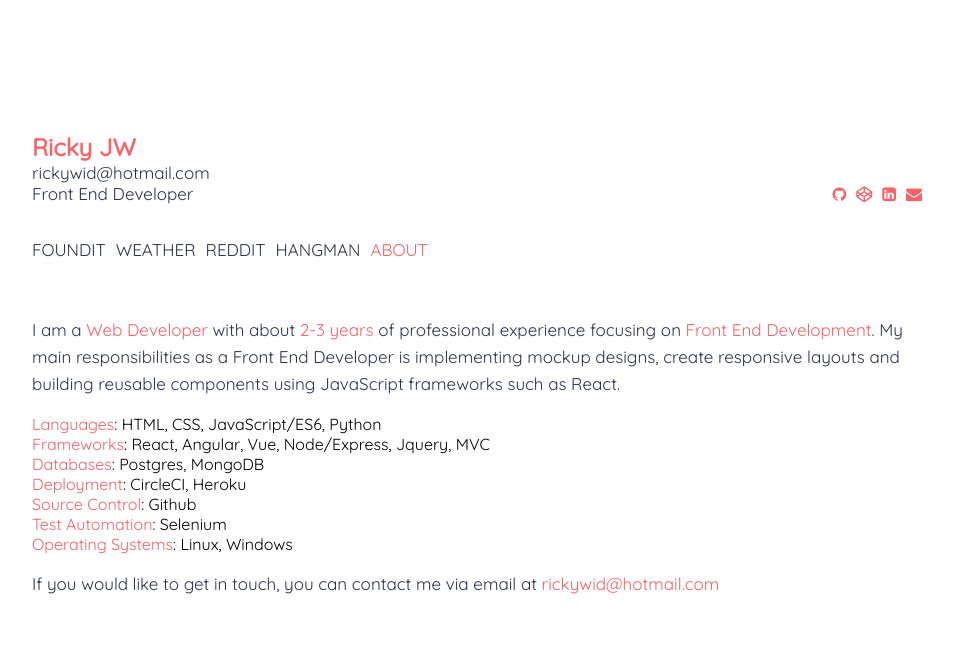
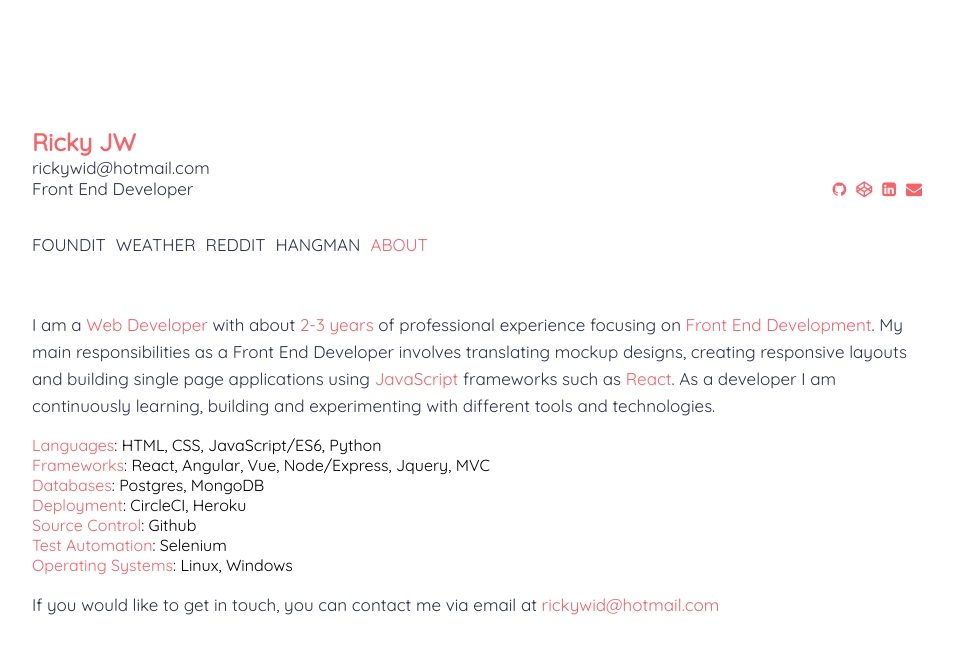
Before and after one commit to rickywid/portfolio, a React (Create React App) app: page / in a window 1280 px wide. Both pictures are taken after a click on the item "ABOUT". Shown: the top 654 px of the page, without its empty margins (158-1111 px from the left). Built offline with nearby package versions, Linux system fonts and the light colour scheme.

Commit message:
add min-height to projects to prevent jumping. update copy

```diff
--- a/src/App.js
+++ b/src/App.js
@@ -76,7 +76,7 @@ class App extends Component {
         <section className="project animated bounceInUp">
           {this.state.selectedProject === data.length + 1 ?
             <div className="bio">
-            <p>I am a <span className="highlight">Web Developer</span> with about <span className="highlight">2-3 years</span> of professional experience focusing on <span className="highlight">Front End Development</span>. My main responsibilities as a Front End Developer is implementing mockup designs, create responsive layouts and building reusable components using JavaScript frameworks such as React.</p>
+            <p>I am a <span className="highlight">Web Developer</span> with about <span className="highlight">2-3 years</span> of professional experience focusing on <span className="highlight">Front End Development</span>. My main responsibilities as a Front End Developer involves translating mockup designs, creating responsive layouts and building single page applications using <span className="highlight">JavaScript</span> frameworks such as <span className="highlight">React</span>. As a developer I am continuously learning, building and experimenting with different tools and technologies.</p>
             <ul className="bio-skills">
               <li><span className="highlight">Languages</span>: HTML, CSS, JavaScript/ES6, Python</li>
               <li><span className="highlight">Frameworks</span>: React, Angular, Vue, Node/Express, Jquery, MVC</li>
--- a/src/App.scss
+++ b/src/App.scss
@@ -186,7 +186,7 @@ a, p {
 	}
 
 	.project {
-		min-height: 389px;
+		min-height: 400px;
 
 		.bio {
 			padding: 37px 0;
```
